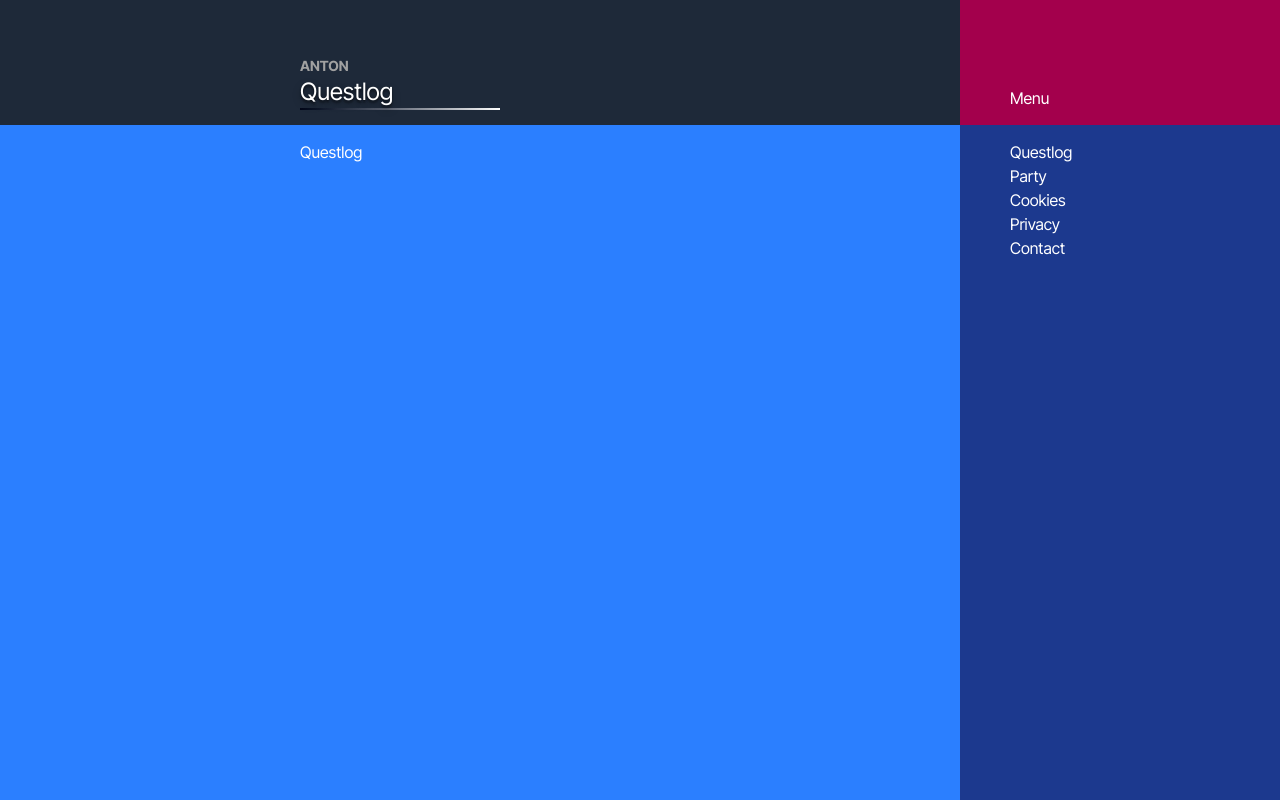
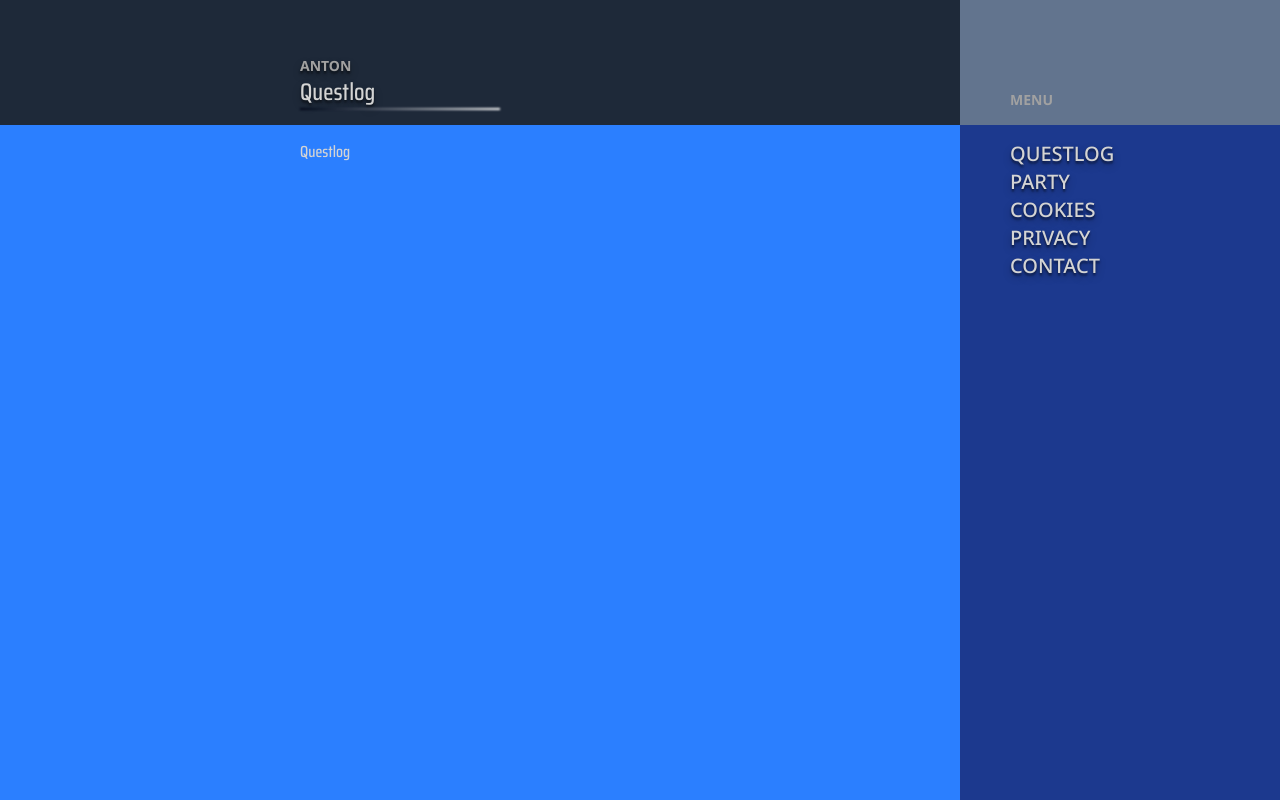
Before and after one commit to audioanton/dev-website-frontend, a Next.js app: page / in a window 1280 px wide. Built offline with nearby package versions, Linux system fonts and the light colour scheme.

Commit message:
decided on fonts

```diff
--- a/app/layout.tsx
+++ b/app/layout.tsx
@@ -1,8 +1,9 @@
 import type { Metadata } from "next";
 import "./globals.css";
-import { Inter_Tight } from "next/font/google";
+import { Saira_Condensed } from "next/font/google";
 
-const inter = Inter_Tight({
+const saira = Saira_Condensed({
+  weight: "500",
   subsets: ["latin"],
 });
 
@@ -17,7 +18,7 @@ export default function RootLayout({
   children: React.ReactNode;
 }>) {
   return (
-    <html lang="en" className={`${inter.className}`}>
+    <html lang="en" className={`${saira.className} text-neutral-300`}>
       <body className={`antialized`}>{children}</body>
     </html>
   );
--- a/app/page.tsx
+++ b/app/page.tsx
@@ -8,6 +8,17 @@ import Contact from "./ui/sections/Contact";
 import Party from "./ui/sections/Party";
 import Policy from "./ui/sections/Policy";
 import React, { useState } from "react";
+import { Noto_Sans, Saira_Condensed } from "next/font/google";
+
+const notoSans = Noto_Sans({
+  weight: "variable",
+  subsets: ["latin"],
+});
+
+const sairaBold = Saira_Condensed({
+  weight: "700",
+  subsets: ["latin"],
+});
 
 export default function Home() {
   const [focusedSection, setFocusedSection] = useState("Questlog");
@@ -41,10 +52,11 @@ export default function Home() {
 
   return (
     <>
-      <Header title="ANTON" subtitle={focusedSection} />
+      <Header title="ANTON" subtitle={focusedSection} titleFont={notoSans} />
       <Sidebar
         select={selectSection}
         content={sections.map((section) => section.name)}
+        menuFont={notoSans}
       />
       <Main
         children={sections[0].jsx}
--- a/app/ui/blocks/Header.tsx
+++ b/app/ui/blocks/Header.tsx
@@ -1,17 +1,24 @@
+import { NextFont } from "next/dist/compiled/@next/font";
+
 interface HeaderData {
   title: string;
   subtitle: string;
+  titleFont?: NextFont;
 }
 
-function Header({ title, subtitle }: HeaderData) {
+function Header({ title, subtitle, titleFont }: HeaderData) {
   return (
-    <div className="absolute top-0 left-0 text-white bg-gray-800 w-full md:w-3/4 h-[125px]">
+    <div className="absolute top-0 left-0 bg-gray-800 w-full md:w-3/4 h-[125px]">
       <div className="absolute bottom-0 px-[50px] py-[15px] xl:px-[300px]">
-        <h1 className="text-neutral-400 text-sm font-bold [text-shadow:_1px_1px_1_#000,_-1px_-1px_1_#000,_1px_-1px_1_#000,_-1px_1px_1_#000]">
+        <h1
+          className={`${titleFont?.className} text-neutral-400 text-shadow-lg/30 text-shadow-black text-sm font-bold [text-shadow:_1px_1px_1_#000,_-1px_-1px_1_#000,_1px_-1px_1_#000,_-1px_1px_1_#000]`}
+        >
           {title}
         </h1>
-        <h2 className="text-2xl text-shadow-lg/30">{subtitle}</h2>
-        <div className="h-[2px] bg-linear-to-r from-slate-950 to-white w-50"></div>
+        <h2 className="text-2xl text-shadow-lg/30 text-shadow-black">
+          {subtitle}
+        </h2>
+        <div className="h-[2px] bg-linear-to-r from-slate-950 to-white w-50 blur-[1px]"></div>
       </div>
     </div>
   );
--- a/app/ui/blocks/Main.tsx
+++ b/app/ui/blocks/Main.tsx
@@ -11,9 +11,7 @@ const Main = ({ name, selection, children }: mainProps) => {
   let hiddenClass = name === selection ? "" : "hidden";
 
   return (
-    <div
-      className={`w-full h-screen md:w-3/4  bg-blue-500 text-white ${hiddenClass}`}
-    >
+    <div className={`w-full h-screen md:w-3/4  bg-blue-500 ${hiddenClass}`}>
       <div className="absolute top-[125px]">
         <div className="px-[50px] py-[15px] xl:px-[300px]">{children}</div>
       </div>
--- a/app/ui/blocks/Sidebar.tsx
+++ b/app/ui/blocks/Sidebar.tsx
@@ -1,11 +1,14 @@
 "use client";
+
+import { NextFont } from "next/dist/compiled/@next/font";
 
 interface SidebarProps {
   select: (section: string) => void;
   content: string[];
+  menuFont?: NextFont;
 }
 
-const Sidebar = ({ select, content }: SidebarProps) => {
+const Sidebar = ({ select, content, menuFont }: SidebarProps) => {
   const openMobileMenu = () => {
     // open
   };
@@ -13,16 +16,22 @@ const Sidebar = ({ select, content }: SidebarProps) => {
   return (
     <>
       {/* desktop */}
-      <div className="hidden md:block absolute right-0 top-0 w-1/4 h-full bg-blue-900 text-white">
-        <div className="absolute h-[125px] w-full bg-pink-800">
-          <div className="absolute bottom-0 px-[20px] py-[15px] xl:px-[50px]">
-            Menu
+      <div className="hidden md:block absolute right-0 top-0 w-1/4 h-full bg-blue-900">
+        <div className="absolute h-[125px] w-full bg-slate-500">
+          <div
+            className={`absolute bottom-0 px-[20px] py-[15px] xl:px-[50px] text-neutral-400 text-sm font-bold [text-shadow:_1px_1px_1_#000,_-1px_-1px_1_#000,_1px_-1px_1_#000,_-1px_1px_1_#000]`}
+          >
+            <h3 className={menuFont?.className}>MENU</h3>
           </div>
         </div>
         <div className="flex flex-col items-start absolute top-[125px] px-[20px] py-[15px] xl:px-[50px]">
           {content.map((section, index) => (
-            <button key={index} onClick={() => select(section)}>
-              {section}
+            <button
+              className={`text-xl ${menuFont?.className} text-shadow-lg/30 text-shadow-black`}
+              key={index}
+              onClick={() => select(section)}
+            >
+              {section.toUpperCase()}
             </button>
           ))}
         </div>
@@ -32,7 +41,7 @@ const Sidebar = ({ select, content }: SidebarProps) => {
 
       */}
       {/* mobile */}
-      <div className="md:hidden absolute right-0 top-0 h-[125px] text-white">
+      <div className="md:hidden absolute right-0 top-0 h-[125px]">
         <div className="absolute bottom-0 right-0 px-[50px] py-[15px]">
           <button onClick={openMobileMenu}>menu</button>
         </div>
```
